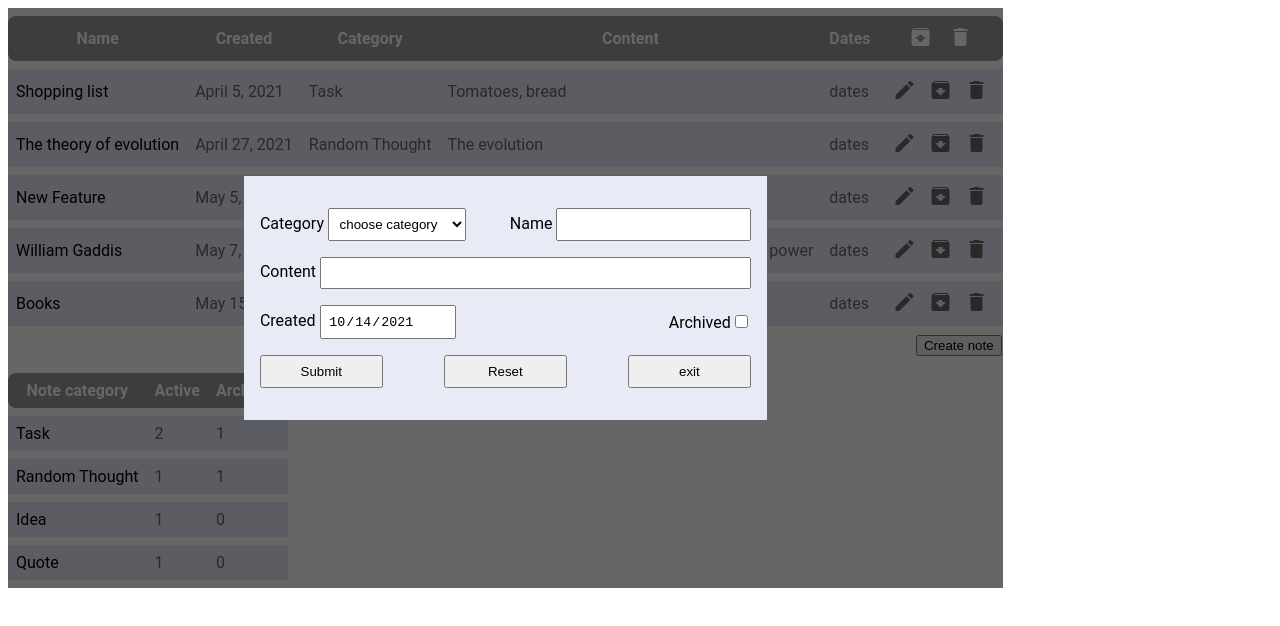
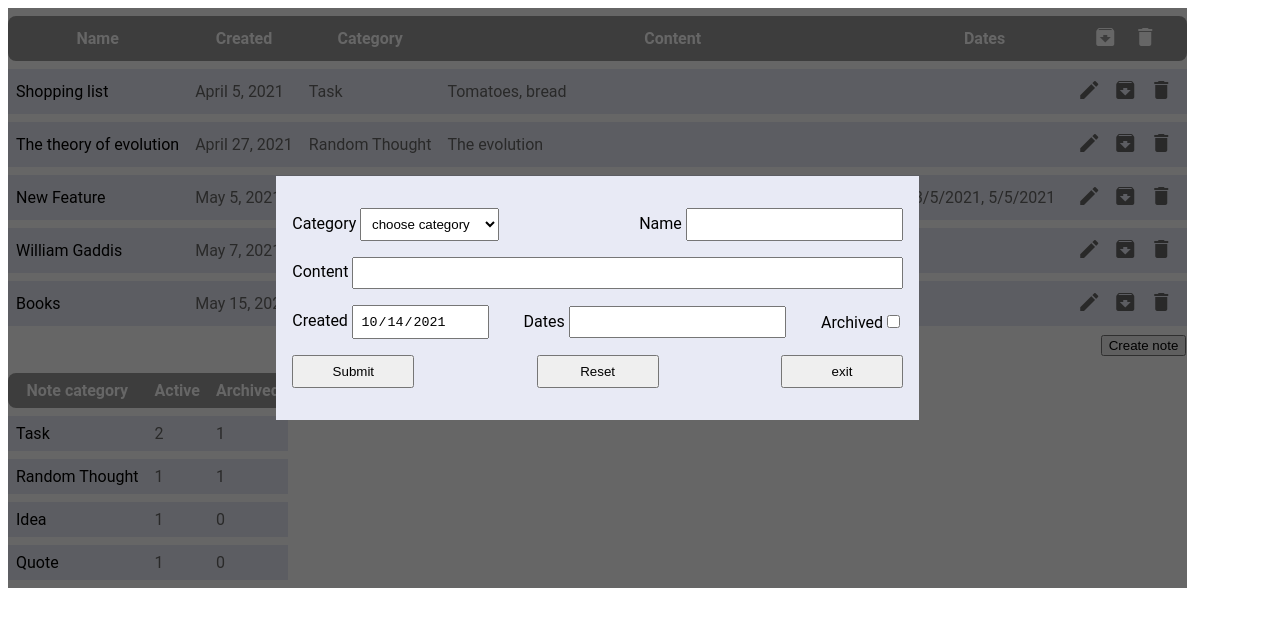
Before and after one commit to serhiiLamanov/hw1_nopet_app, a plain HTML site: page Index.html in a window 1280 px wide. Both pictures are taken after a click on the button "Create note". Drawn offline with Linux system fonts and the light colour scheme.

Commit message:
added dates from content

```diff
--- a/Index.html
+++ b/Index.html
@@ -15,13 +15,13 @@
         import ViewNotes from '/js/ViewNotes.js'
         import NoteEditor from '/js/NoteEditor.js'
 
-        const NOTES = [{name:"Shopping list", created:"2021-04-05", category:0, content:"Tomatoes, bread", archived:false},
-                        {name:"The theory of evolution", created:"2021-04-27", category:1, content:"The evolution ", archived:false},
-                        {name:"New Feature", created:"2021-05-05", category:2, content:"Implement new", archived:false},
-                        {name:"William Gaddis", created:"2021-05-07", category:3, content:"Power doesn't corrupt people; people corrupt power", archived:false},
-                        {name:"Books", created:"2021-05-15", category:0, content:"The Lean Startup", archived:false},
-                        {name:"Dentist appointment", created:"2021-05-01", category:0, content:"I’m gonna have a dentist appointment on the 3/5/2021, I moved it from 5/5/2021", archived:true},
-                        {name:"Minority Report", created:"2021-06-06", category:1, content:"Bla bla bla", archived:true}
+        const NOTES = [{name:"Shopping list", created:"2021-04-05", category:0, content:"Tomatoes, bread", dates:"", archived:false},
+                        {name:"The theory of evolution", created:"2021-04-27", category:1, content:"The evolution ", dates:"", archived:false},
+                        {name:"New Feature", created:"2021-05-05", category:2, content:"Implement new feattures till 3/5/2021. Control review 5/5/2021", dates:"3/5/2021, 5/5/2021", archived:false},
+                        {name:"William Gaddis", created:"2021-05-07", category:3, content:"Power doesn't corrupt people; people corrupt power", dates:"", archived:false},
+                        {name:"Books", created:"2021-05-15", category:0, content:"The Lean Startup", dates:"", archived:false},
+                        {name:"Dentist appointment", created:"2021-05-01", category:0, content:"I’m gonna have a dentist appointment on the 3/5/2021, I moved it from 5/5/2021", dates:"3/5/2021, 5/5/2021", archived:true},
+                        {name:"Minority Report", created:"2021-06-06", category:1, content:"Bla bla bla", dates:"", archived:true}
                     ]
 
         const clickEvents = {
--- a/css/style.css
+++ b/css/style.css
@@ -87,8 +87,11 @@
 #notes_app form select{
     padding: .5em;
 }
+#notes_app form input[type="text"]{
+    min-width: 15em;
+}
 #notes_app form input[name="content"]{
-    min-width: 31em;
+    min-width: 40em;
 }
 #notes_app form{
     background-color: #e8eaf5;
@@ -101,5 +104,5 @@
     margin: 1em 0;
 }
 #notes_app form div:last-child>*{
-    flex-basis: 25%;
+    flex-basis: 20%;
 }
--- a/js/ViewNotes.js
+++ b/js/ViewNotes.js
@@ -41,7 +41,7 @@ export default class ViewNotes{
         root.querySelector("tfoot button").addEventListener('click', clickEvents.newNoteCreating)
     }
 
-    #renderRowNote({name, created, category, content, archived}){
+    #renderRowNote({name, created, category, content, dates, archived}){
         const DATE_OPTIONS = {
             month: 'long',
             day: 'numeric',
@@ -51,7 +51,7 @@ export default class ViewNotes{
         if(archived)
             row.className = ("archived")
 
-        const html = `<td>${name}</td><td>${new Date(created).toLocaleDateString('en-US', DATE_OPTIONS)}</td><td>${CATEGORIES[category]}</td><td>${content}</td><td>dates</td>`
+        const html = `<td>${name}</td><td>${new Date(created).toLocaleDateString('en-US', DATE_OPTIONS)}</td><td>${CATEGORIES[category]}</td><td>${content}</td><td>${dates}</td>`
         row.insertAdjacentHTML('beforeend',html)
 
         const btnCell = document.createElement("td")
@@ -90,7 +90,7 @@ export default class ViewNotes{
     unarchiveNote(index){
         this.#tbodyNotes.rows[index].classList.remove("archived")
     }
-    updateNote(index, {name, created, category, content, archived}){
+    updateNote(index, {name, created, category, content, dates, archived}){
         const row = this.#tbodyNotes.rows[index]
         archived ? row.classList.add("archived") : row.classList.remove("archived")
 
@@ -99,7 +99,7 @@ export default class ViewNotes{
         cells[1].innerHTML = created
         cells[2].innerHTML = CATEGORIES[category]
         cells[3].innerHTML = content
-        // cells[4].innerHTML = name
+        cells[4].innerHTML = dates
     }
     addNote(note){
         this.#tbodyNotes.append(this.#renderRowNote(note))
--- a/js/noteEditor.js
+++ b/js/noteEditor.js
@@ -2,7 +2,7 @@ import {CATEGORIES} from './CATEGORIES.js'
 export default class{
     #editorsBackdrop
     #clb
-    constructor(root, clb, {name, created, category, content, archived}={}){
+    constructor(root, clb, {name, created, category, content, dates, archived}={}){
         this.#clb = clb
         this.#editorsBackdrop = document.createElement("div")
         this.#editorsBackdrop.className = "editorsBackdrop"
@@ -17,6 +17,7 @@ export default class{
                             <label>Content <input type="text" name="content" value="${content ?? ''}"></label>
                             <div>
                                 <span>Created <input type="date" name="created" readonly value="${created ?? new Date().toISOString().slice(0, 10)}"></span>
+                                <span>Dates <input type="text" name="dates" readonly value="${dates ?? ''}"></span>
                                 <label>Archived<input type="checkbox" name="archived"${archived ? " checked" : ""}></label>
                             </div>
                             <div><input type="submit"> <input type="reset"> <input type="button" value="exit"></div>
@@ -25,6 +26,7 @@ export default class{
 
         this.#editorsBackdrop.querySelector("form").addEventListener("submit", this.#submitNote)
         this.#editorsBackdrop.querySelector("input[type='button']").addEventListener("click", this.#exit)
+        this.#editorsBackdrop.querySelector("input[name='content']").addEventListener("input", this.#obtainDates)
 
         root.appendChild(this.#editorsBackdrop)
     }
@@ -40,6 +42,7 @@ export default class{
         this.#exit()
         this.#clb(note)
     }
+    #obtainDates = ({target}) => target.form.elements.dates.value = this.#findDates(target.value)
 
     #renderSelectCategory(category){
         let res = '<select name="category" required>'
@@ -52,4 +55,15 @@ export default class{
         res+="</select>"
         return res
     }
+
+    #findDates(str){
+        const dateRegExpr = /(?<!\d)(?<day>[0-3]?\d)\/(?<month>[01]?\d)\/(?<year>\d{4})(?!\d)/g
+        const res = [];
+        for(const match of str.matchAll(dateRegExpr)){
+            const {year, month, day} = match.groups
+            if(!isNaN(Date.parse(year+'-'+month+'-'+day)))
+                res.push(match[0])
+        }
+        return res.join(", ")
+    }
 }
```
